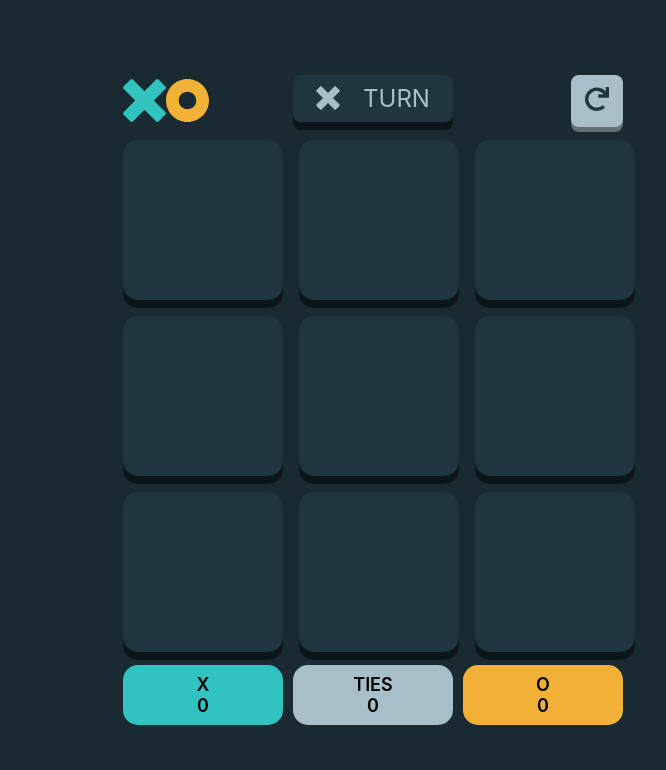
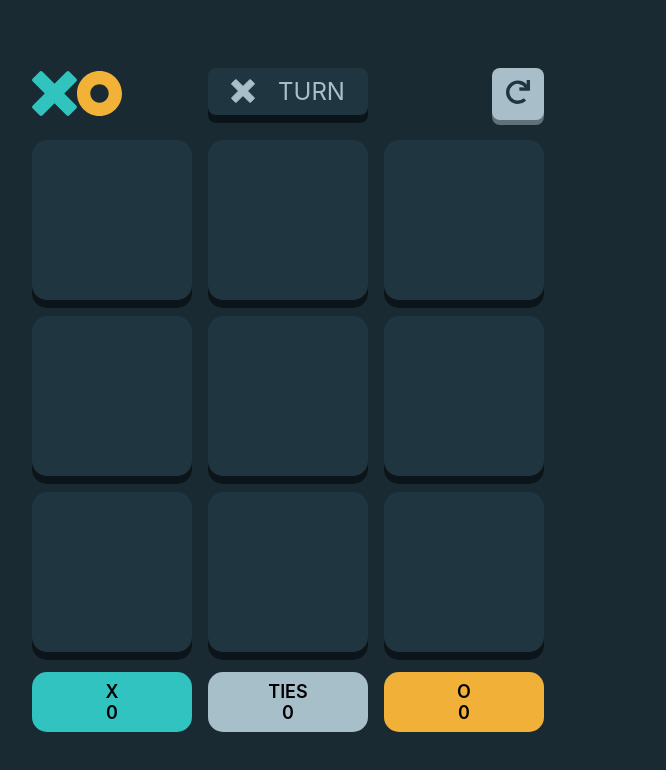
Before and after one commit to Gabby-Recny/frontend-challenges, a React (Create React App) app: page / in a window 1280 px wide. Shown: the top 770 px of the page, without its empty margins (352-1018 px from the left). Built offline with nearby package versions, Linux system fonts and the light colour scheme.

Commit message:
debug: Refine layout using grid gap for better maintainability

```diff
--- a/src/App.css
+++ b/src/App.css
@@ -19,9 +19,15 @@
   }
 }
 
-@media (min-height: 1024px) {
-  .App {
-    height: 75vh;
+@media only screen and (min-width: 992px) {
+  .game-container {
+    width: calc(480px + 2em)
+  }
+}
+
+@media only screen and (min-height: 1024px) {
+  .game-container {
+    width: auto;
   }
 }
 
--- a/src/Components/BoardHeader/BoardHeader.css
+++ b/src/Components/BoardHeader/BoardHeader.css
@@ -78,10 +78,6 @@
 }
 
 @media (min-width: 992px) {
-    .board-header {
-        width: 500px;
-    }
-
     .icons > img {
         width: 28%;
         height: auto;
@@ -105,10 +101,6 @@
 }
 
 @media (min-height: 1024px) {
-    .board-header {
-            width: 500px;
-        }
-
         .icons>img {
             width: 28%;
             height: auto;
--- a/src/Components/Score/Score.css
+++ b/src/Components/Score/Score.css
@@ -45,12 +45,7 @@
     }
 }
 
-@media only screen and (min-width: 992px) {
-    .score-container {
-        width: 500px;
-        grid-gap: 10px;
-    }
-
+@media (min-width: 992px) {
     .score {
         width: 160px;
         height: 60px;
@@ -62,11 +57,6 @@
 
 /* For tablet height */
 @media (min-height: 1024px) {
-    .score-container {
-            width: 500px;
-            grid-gap: 10px;
-        }
-
         .score {
             width: 160px;
             height: 60px;
```
